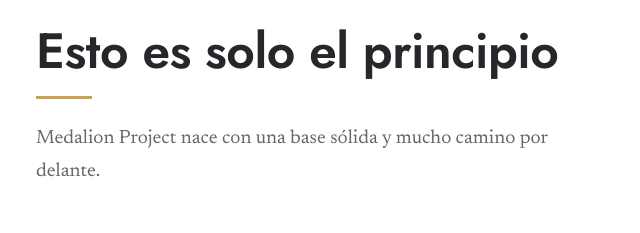
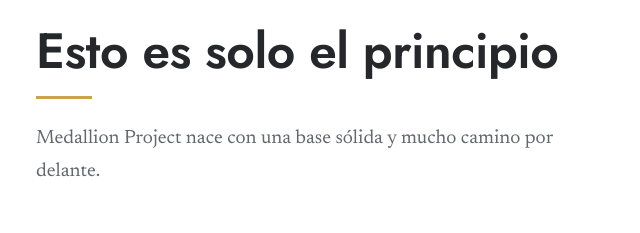
Before and after one commit to rduranalapont/Medalion-Project, a plain HTML site: page web/index.html in a window 1280 px wide. Shown: the part 4740-4973 px from the top of the page, 68-708 px from the left. Drawn offline with Linux system fonts and the light colour scheme.

Commit message:
Fix spelling of 'Medalion' to 'Medallion'

```diff
--- a/web/index.html
+++ b/web/index.html
@@ -4,7 +4,7 @@
     <meta charset="UTF-8">
     <meta name="viewport" content="width=device-width, initial-scale=1.0">
     <meta name="description" content="Medalion Project: un RPG 2D clásico por turnos donde tus personajes viven en medallas físicas NFC. Recluta personajes, intercámbialos y juega con tu base.">
-    <title>Medalion Project | RPG por turnos con medallas NFC</title>
+    <title>Medallion Project | RPG por turnos con medallas NFC</title>
     <link rel="preconnect" href="https://fonts.googleapis.com">
     <link rel="preconnect" href="https://fonts.gstatic.com" crossorigin>
     <link href="https://fonts.googleapis.com/css2?family=Jost:wght@400;500;600;700&family=Newsreader:ital,opsz,wght@0,6..72,400;0,6..72,600;1,6..72,400&display=swap" rel="stylesheet">
@@ -200,7 +200,7 @@
         <section id="futuro" class="section future">
             <div class="wrap">
                 <h2>Esto es solo el principio</h2>
-                <p class="lead">Medalion Project nace con una base sólida y mucho camino por delante.</p>
+                <p class="lead">Medallion Project nace con una base sólida y mucho camino por delante.</p>
                 <div class="future-grid">
                     <article>
                         <h3>Cuida a tus personajes</h3>
```
